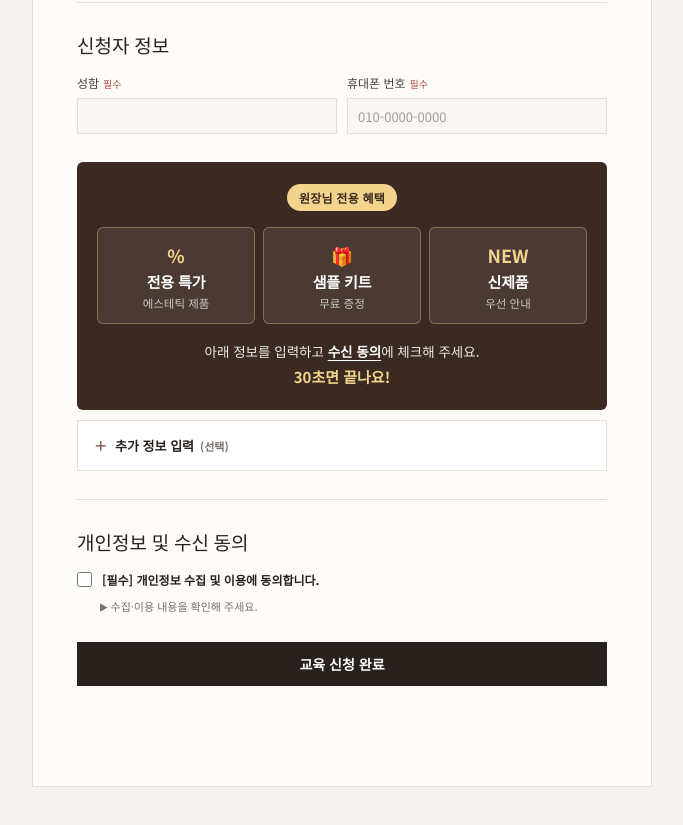
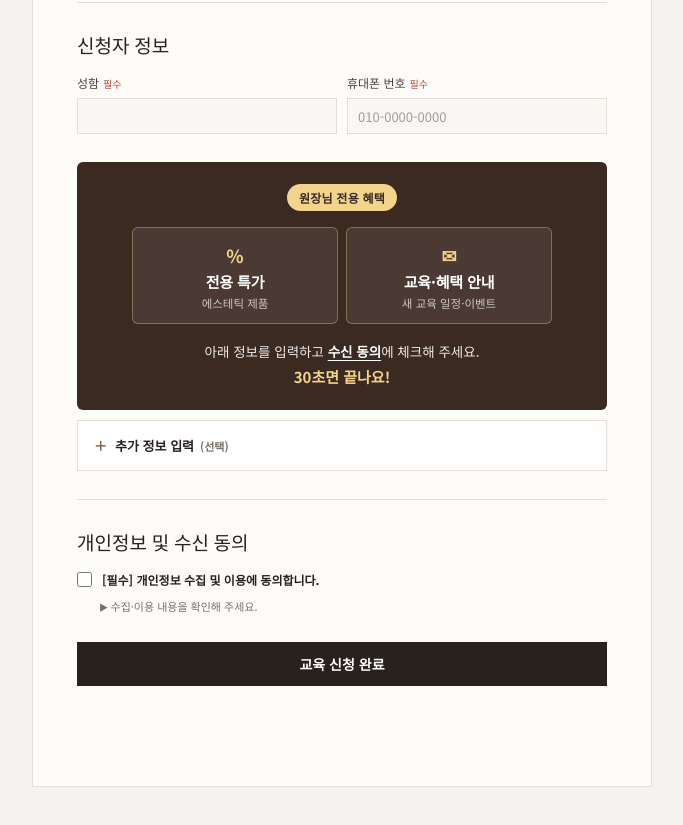
Before and after one commit to bracademy-sdkorea/bracademy-home, a plain HTML site: page apply.html in a window 1280 px wide. Shown: the part 1171-1996 px from the top of the page, without its empty margins (298-981 px from the left). Drawn offline with Linux system fonts and the light colour scheme.

Commit message:
신청 페이지 혜택 카드: 샘플 키트 삭제, 전용 특가·교육 및 혜택 안내 2가지로
Co-Authored-By: Claude Opus 5.5 <noreply@anthropic.com>
Claude-Session: https://claude.ai/code/session_01Tp5KAeXniDkjzMdK25g78V

```diff
--- a/apply.html
+++ b/apply.html
@@ -93,7 +93,7 @@ input::placeholder{color:#a59c95}
 /* 초청 배너 */
 .perk{margin-top:10px;background:#3b2a22;color:#fff;padding:22px 20px 20px;border-radius:6px;text-align:center}
 .perk-tag{display:inline-block;font-size:12px;font-weight:700;color:#3b2a22;background:#f3d48c;padding:5px 12px;border-radius:20px;letter-spacing:.02em}
-.perk-list{list-style:none;display:grid;grid-template-columns:repeat(3,1fr);gap:8px;margin:16px 0 16px}
+.perk-list{list-style:none;display:grid;grid-template-columns:repeat(2,1fr);gap:8px;margin:16px auto 16px;max-width:420px}
 .perk-list li{background:rgba(255,255,255,.08);border:1px solid rgba(243,212,140,.35);border-radius:6px;padding:14px 6px 12px;display:flex;flex-direction:column;align-items:center;gap:3px}
 .perk-list .ico{font-size:18px;font-weight:800;color:#f3d48c;height:26px;line-height:26px;font-family:var(--sans)}
 .perk-list b{font-size:15px;font-weight:700;letter-spacing:-.01em}
@@ -218,8 +218,7 @@ details.terms .inner{font-size:11.5px;color:var(--muted);line-height:1.8;padding
           <p class="perk-tag">원장님 전용 혜택</p>
           <ul class="perk-list">
             <li><span class="ico">%</span><b>전용 특가</b><small>에스테틱 제품</small></li>
-            <li><span class="ico">🎁</span><b>샘플 키트</b><small>무료 증정</small></li>
-            <li><span class="ico">NEW</span><b>신제품</b><small>우선 안내</small></li>
+            <li><span class="ico">✉</span><b>교육·혜택 안내</b><small>새 교육 일정·이벤트</small></li>
           </ul>
           <p class="perk-sub">아래 정보를 입력하고 <b>수신 동의</b>에 체크해 주세요.<br><strong>30초면 끝나요!</strong></p>
         </div>
@@ -248,7 +247,7 @@ details.terms .inner{font-size:11.5px;color:var(--muted);line-height:1.8;padding
               <input type="text" id="addr2" placeholder="상세 주소" style="margin-top:8px">
               <p class="hint">제품·혜택 발송 목적으로만 사용합니다.</p>
             </div>
-            <label class="consent-box"><input type="checkbox" id="marketing"> 원장님 전용 특가·샘플 키트·신제품 안내를 받겠습니다.</label>
+            <label class="consent-box"><input type="checkbox" id="marketing"> 원장님 전용 특가 및 교육·혜택 안내를 받겠습니다.</label>
             <div id="interestChips" class="hidden"></div>
           </div>
         </details>
```
